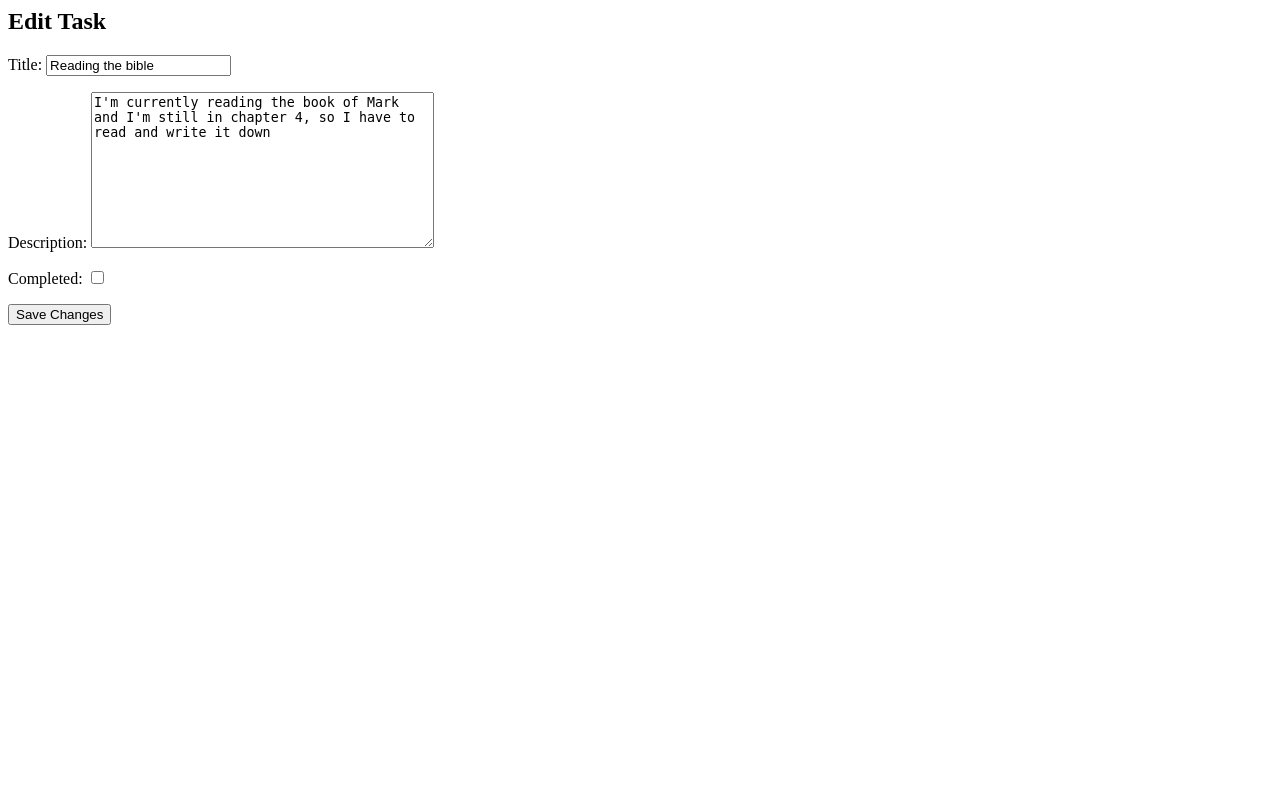
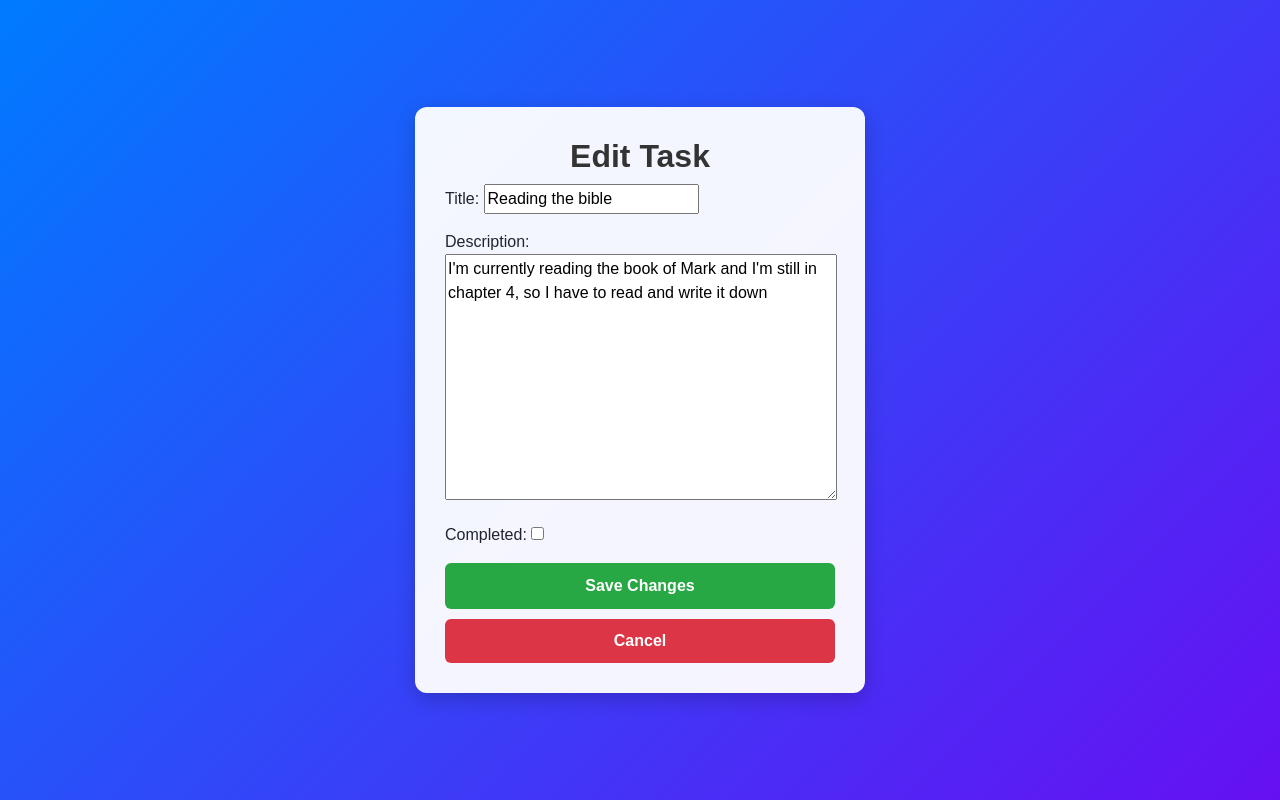
Before and after one commit to IVON1010/OrganizeIt, a Django app: page /task/edit/1/ in a window 1280 px wide. Run offline with Django 4.2, Linux system fonts and the light colour scheme; a user stored in the database is signed in; data comes from the database, SQL or seed files in the repository; both versions use the stored data as it was after the commit.

Commit message:
added styling to edit page

```diff
--- a/tasks/templates/tasks/edit_task.html
+++ b/tasks/templates/tasks/edit_task.html
@@ -1,6 +1,82 @@
-<h2>Edit Task</h2>
-<form method="post">
-    {% csrf_token %}
-    {{ form.as_p }}
-    <button type="submit">Save Changes</button>
-</form>
+<!DOCTYPE html>
+<html lang="en">
+<head>
+    <meta charset="UTF-8">
+    <meta name="viewport" content="width=device-width, initial-scale=1.0">
+    <title>Edit Task | Task Tracker</title>
+    <link href="https://cdn.jsdelivr.net/npm/bootstrap@5.3.0/dist/css/bootstrap.min.css" rel="stylesheet">
+    <style>
+        body {
+            background: linear-gradient(135deg, #007bff, #6610f2);
+            height: 100vh;
+            display: flex;
+            justify-content: center;
+            align-items: center;
+            font-family: 'Arial', sans-serif;
+        }
+        .edit-container {
+            background: rgba(255, 255, 255, 0.95);
+            padding: 30px;
+            border-radius: 12px;
+            box-shadow: 0px 6px 20px rgba(0, 0, 0, 0.2);
+            max-width: 450px;
+            width: 100%;
+            animation: fadeIn 0.8s ease-in-out;
+        }
+        h2 {
+            font-weight: bold;
+            color: #333;
+            text-align: center;
+        }
+        .btn-save {
+            background-color: #28a745;
+            color: white;
+            font-weight: bold;
+            padding: 10px;
+            border-radius: 6px;
+            transition: 0.3s ease;
+            width: 100%;
+        }
+        .btn-save:hover {
+            background-color: #218838;
+            transform: scale(1.05);
+        }
+        .btn-cancel {
+            background-color: #dc3545;
+            color: white;
+            font-weight: bold;
+            padding: 10px;
+            border-radius: 6px;
+            transition: 0.3s ease;
+            width: 100%;
+            margin-top: 10px;
+            text-align: center;
+            display: block;
+            text-decoration: none;
+        }
+        .btn-cancel:hover {
+            background-color: #c82333;
+            transform: scale(1.05);
+        }
+        @keyframes fadeIn {
+            from { opacity: 0; transform: translateY(-10px); }
+            to { opacity: 1; transform: translateY(0); }
+        }
+    </style>
+</head>
+<body>
+
+<div class="edit-container">
+    <h2>Edit Task</h2>
+    <form method="post">
+        {% csrf_token %}
+        <div class="mb-3">
+            {{ form.as_p }}
+        </div>
+        <button type="submit" class="btn btn-save">Save Changes</button>
+        <a href="{% url 'task-list' %}" class="btn-cancel">Cancel</a>
+    </form>
+</div>
+
+</body>
+</html>
```
Also changed, not shown: db.sqlite3, 1 other file.
